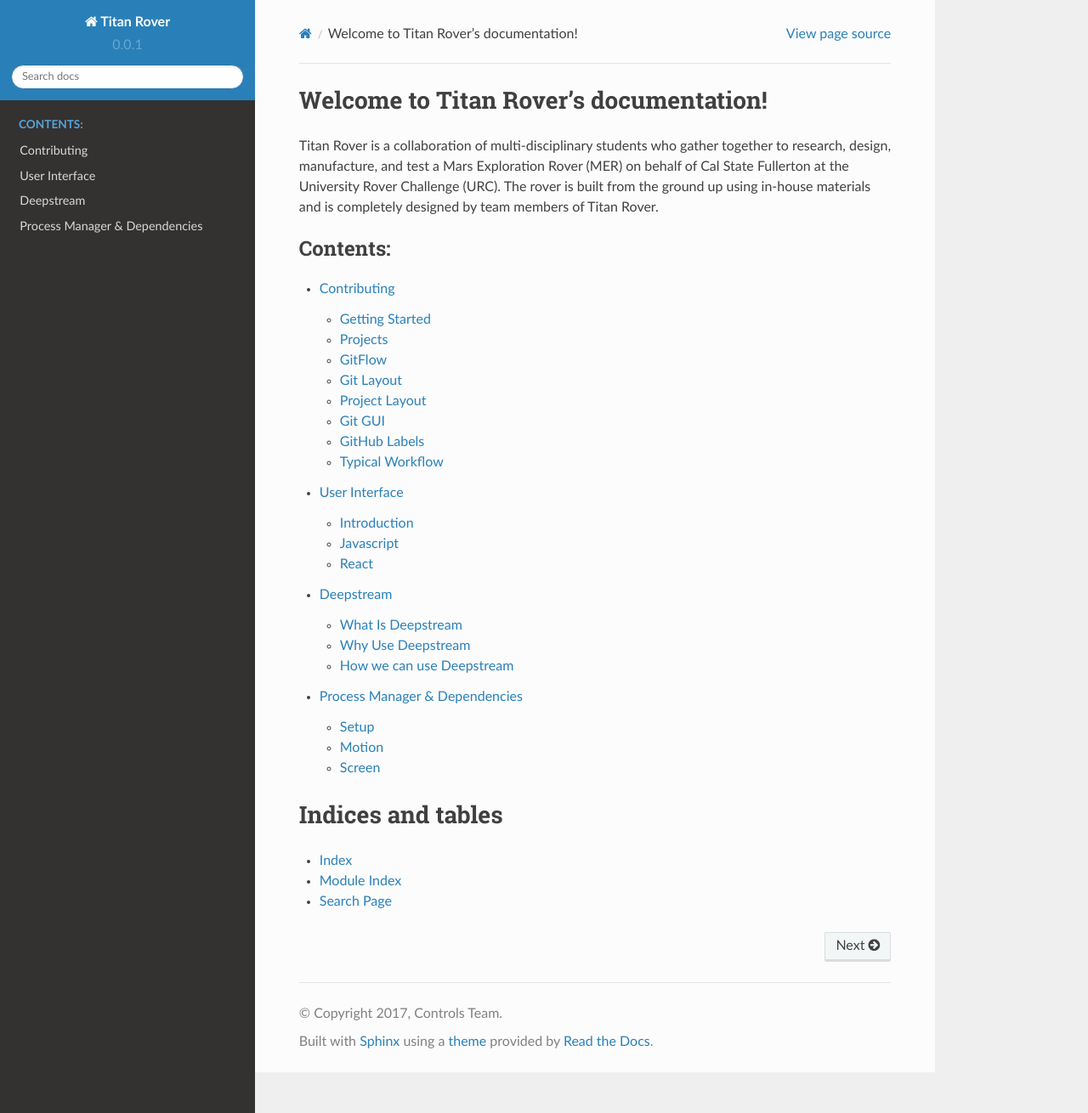
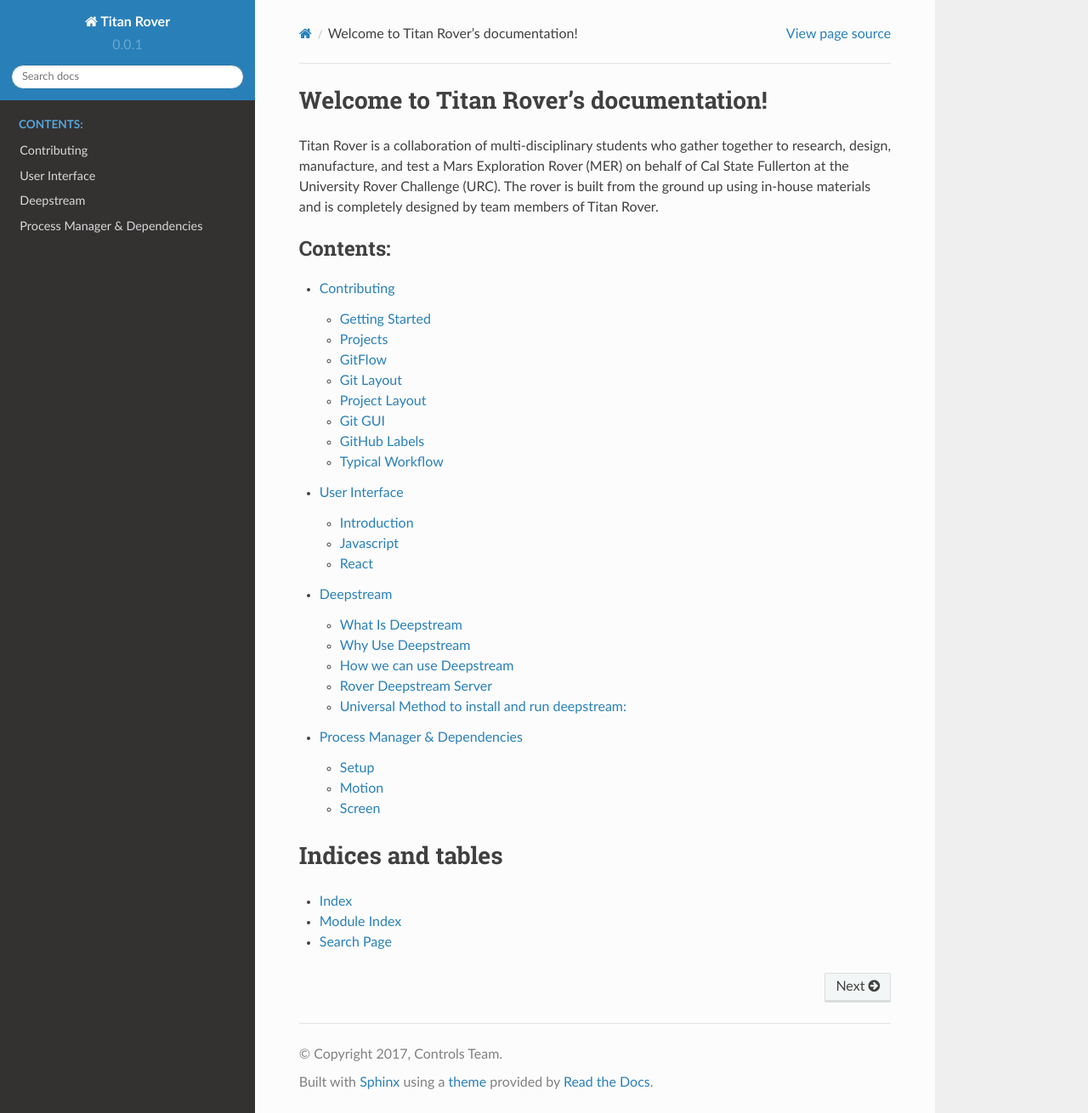
Before and after one commit to CSUFTitanRover/TitanRover2018, a Sphinx documentation site: the page built from docs/source/index.rst, in a window 1280 px wide and 1310 px high. Shown: the whole window at 85% size. Built offline with Sphinx 7.4.7 and the Read the Docs theme 2.0.0, drawn with Linux system fonts in a browser that asks for light colours.

Commit message:
added rover installation of deepstream to docs

```diff
--- a/docs/source/deepstream/index.rst
+++ b/docs/source/deepstream/index.rst
@@ -11,3 +11,4 @@
   what-is-deepstream
   use-case
   how-we-can-use-deepstream
+  rover-installation
--- /dev/null
+++ b/docs/source/deepstream/rover-installation.rst
@@ -0,0 +1 @@
+.. mdinclude:: ../../../rover/core/servers/Deepstream/ds-server/README.md
```
